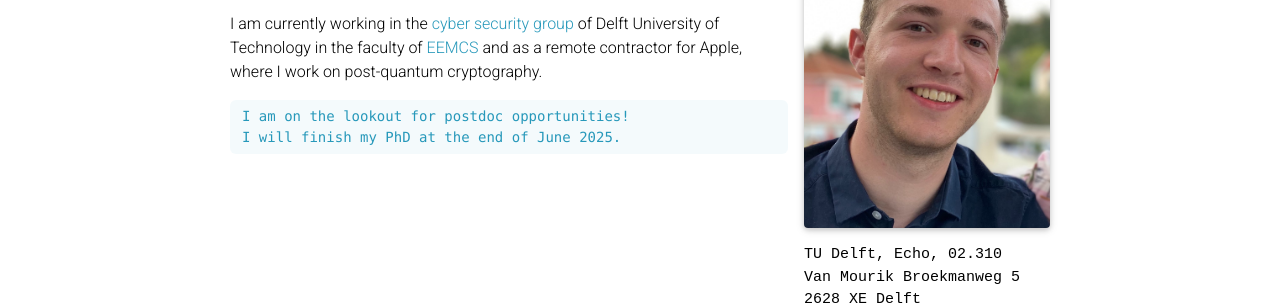
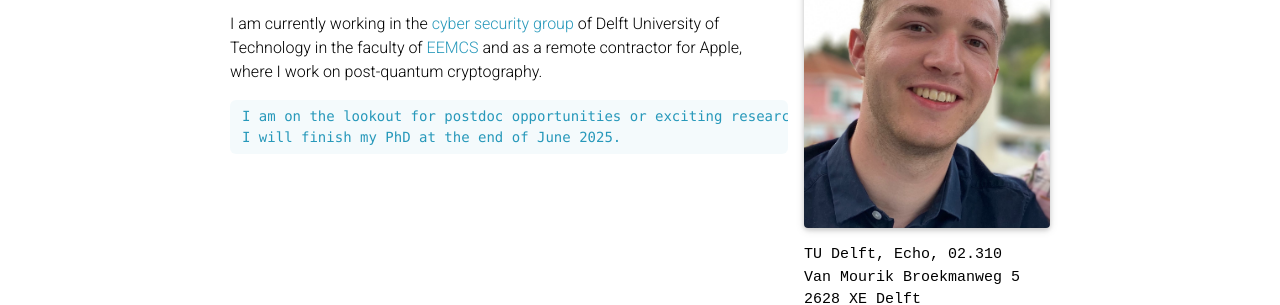
Before and after one commit to jellevos/jellevos.github.io, a Jekyll site: the page built from _pages/about.md, in a window 1280 px wide and 1347 px high. Shown: the part 300-605 px from the top of the window. Built offline with Jekyll 4.4.1, drawn with Linux system fonts in a browser that asks for light colours; full-size pictures stand in for the smaller copies a plugin makes; comment, search, counter and statistics services are not loaded; a style sheet for code colours, icons or effects is not loaded.

Commit message:
Update about.md

````diff
--- a/_pages/about.md
+++ b/_pages/about.md
@@ -23,6 +23,6 @@ My research focuses on **secure computation** protocols using **homomorphic encr
 I am currently working in the [cyber security group](https://www.tudelft.nl/cybersecurity/) of Delft University of Technology in the faculty of [EEMCS](https://www.tudelft.nl/en/eemcs/) and as a remote contractor for Apple, where I work on post-quantum cryptography.
 
 ```
-I am on the lookout for postdoc opportunities!
+I am on the lookout for postdoc opportunities or exciting research/engineering positions in industry!
 I will finish my PhD at the end of June 2025.
 ```
````
